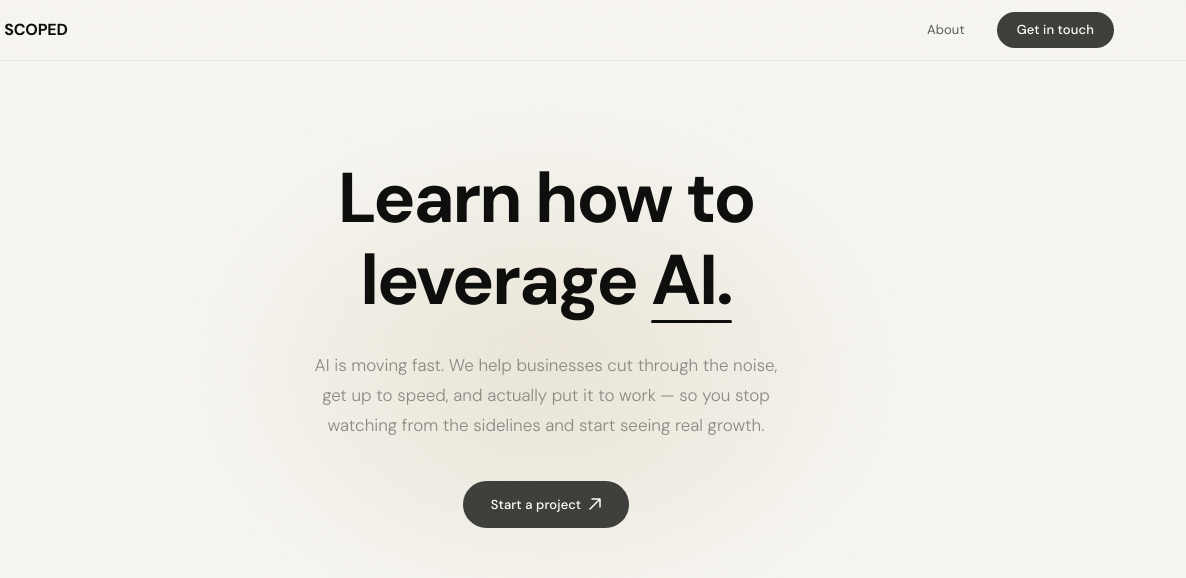
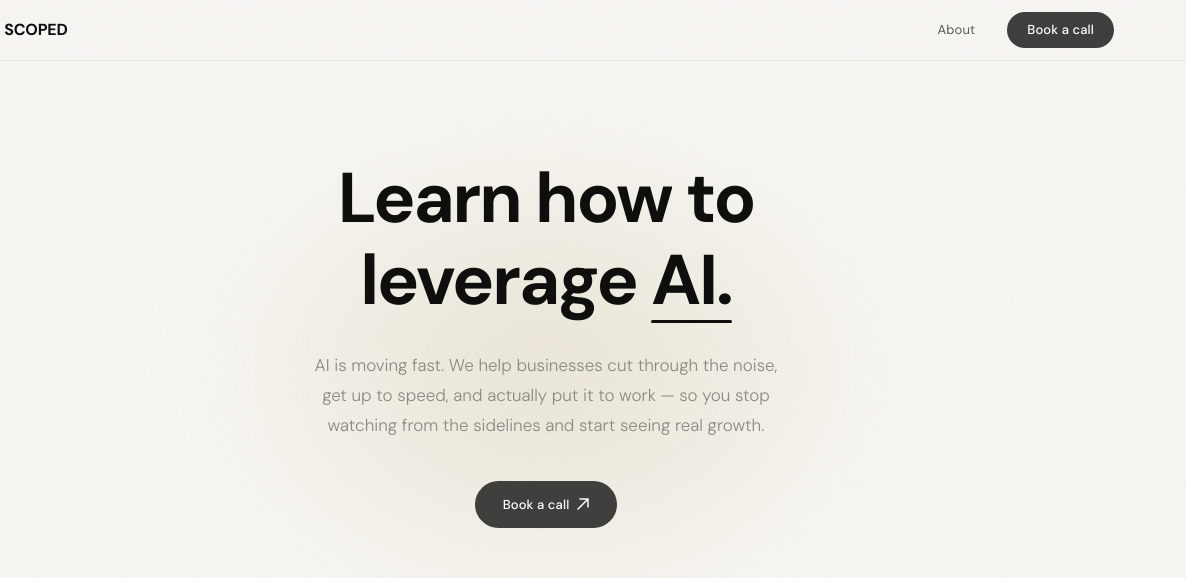
Before and after one commit to spencerdilly/SCOPED-Website, a website: page index.html in a window 1280 px wide. Shown: the top 578 px of the page, 94-1280 px from the left. Drawn offline with nearby package versions, Linux system fonts and the light colour scheme.

Commit message:
Update all CTA buttons to 'Book a call'
Co-Authored-By: Claude Sonnet 4.6 <noreply@anthropic.com>

```diff
--- a/index.html
+++ b/index.html
@@ -417,7 +417,7 @@
       </a>
       <div style="display:flex;align-items:center;gap:2rem;">
         <a href="#founder" class="nav-link nav-about">About</a>
-        <a href="#contact" class="btn-primary" style="padding:0.5rem 1.25rem;font-size:0.8125rem;">Get in touch</a>
+        <a href="#contact" class="btn-primary" style="padding:0.5rem 1.25rem;font-size:0.8125rem;">Book a call</a>
       </div>
     </div>
   </nav>
@@ -437,7 +437,7 @@
       </p>
       <div class="hero-cta" style="display:flex;justify-content:center;gap:0.75rem;flex-wrap:wrap;">
         <a href="#contact" class="btn-primary">
-          Start a project
+          Book a call
           <svg width="12" height="12" viewBox="0 0 12 12" fill="none"><path d="M1 11L11 1M11 1H3M11 1V9" stroke="currentColor" stroke-width="1.5" stroke-linecap="round" stroke-linejoin="round"/></svg>
         </a>
       </div>
```
